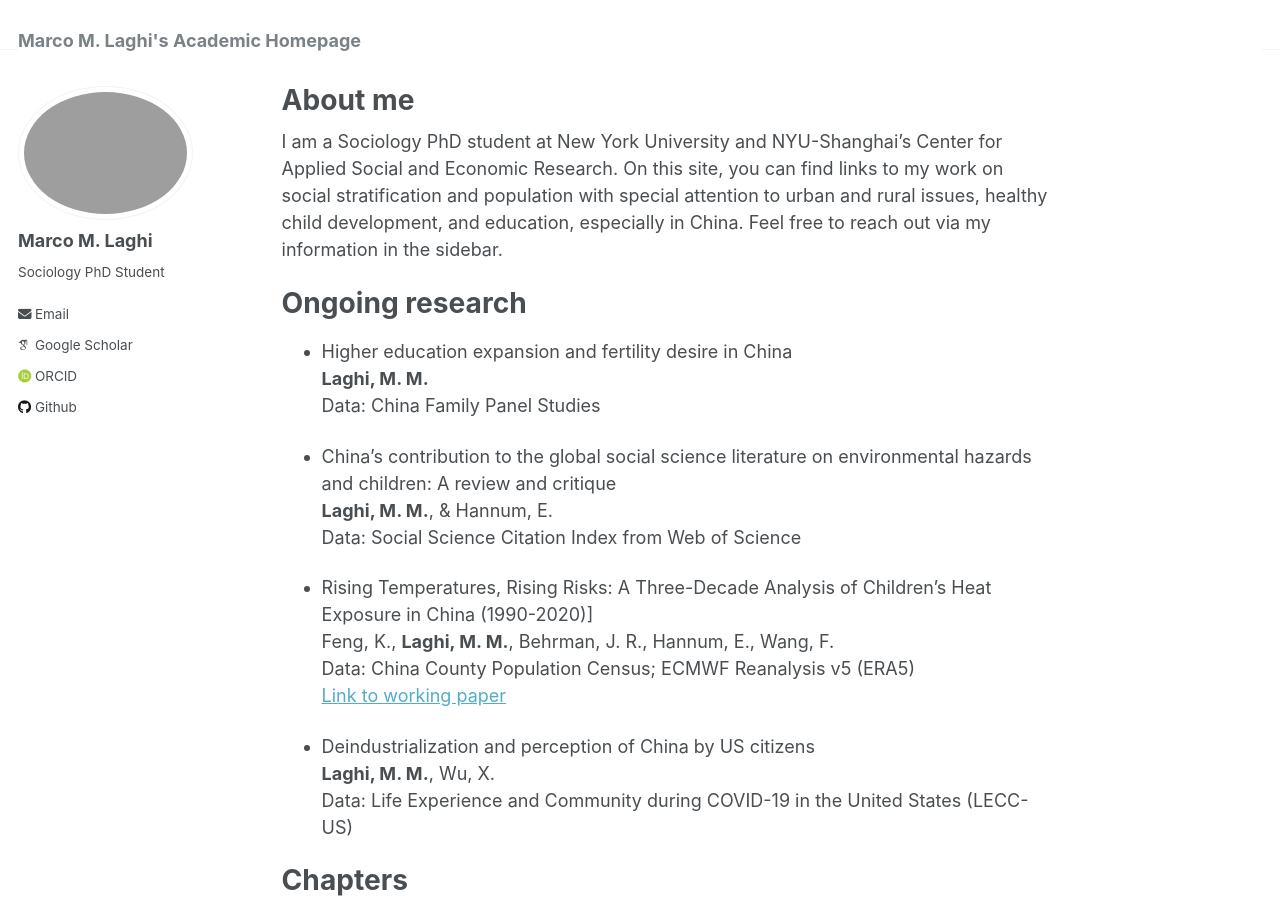
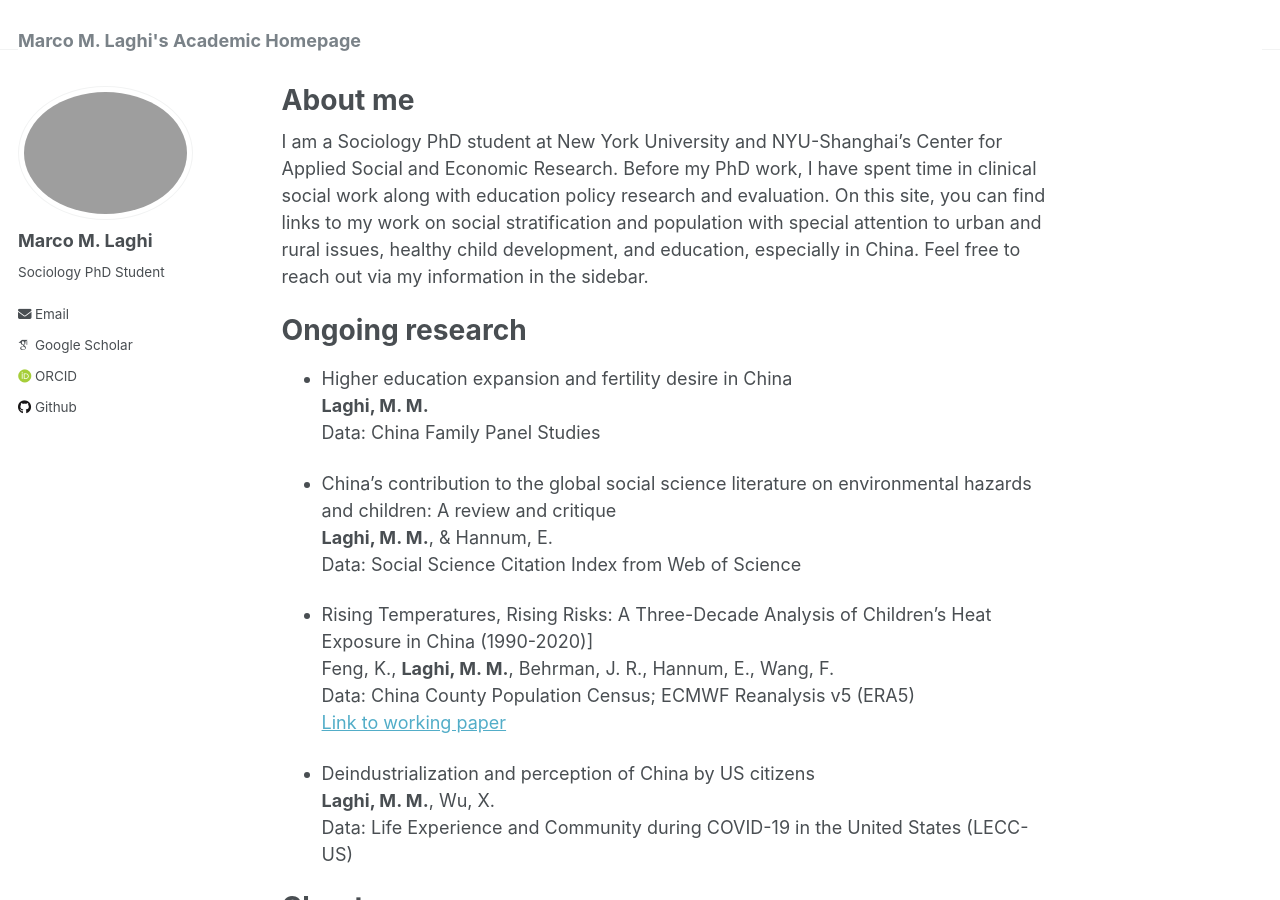
Before and after one commit to marcomlaghi/marcomlaghi.github.io, a Jekyll site: the page built from _pages/about.md, in a window 1280 px wide and 900 px high. Built offline with Jekyll 4.4.1, drawn with Linux system fonts in a browser that asks for light colours; some web fonts are replaced.

Commit message:
Update about.md

```diff
--- a/_pages/about.md
+++ b/_pages/about.md
@@ -6,7 +6,7 @@ redirect_from:
   - /about/
   - /about.html
 ---
-I am a Sociology PhD student at New York University and NYU-Shanghai's Center for Applied Social and Economic Research. On this site, you can find links to my work on social stratification and population with special attention to urban and rural issues, healthy child development, and education, especially in China. Feel free to reach out via my information in the sidebar.
+I am a Sociology PhD student at New York University and NYU-Shanghai's Center for Applied Social and Economic Research. Before my PhD work, I have spent time in clinical social work along with education policy research and evaluation. On this site, you can find links to my work on social stratification and population with special attention to urban and rural issues, healthy child development, and education, especially in China. Feel free to reach out via my information in the sidebar.
 
 Ongoing research
 ======
```
